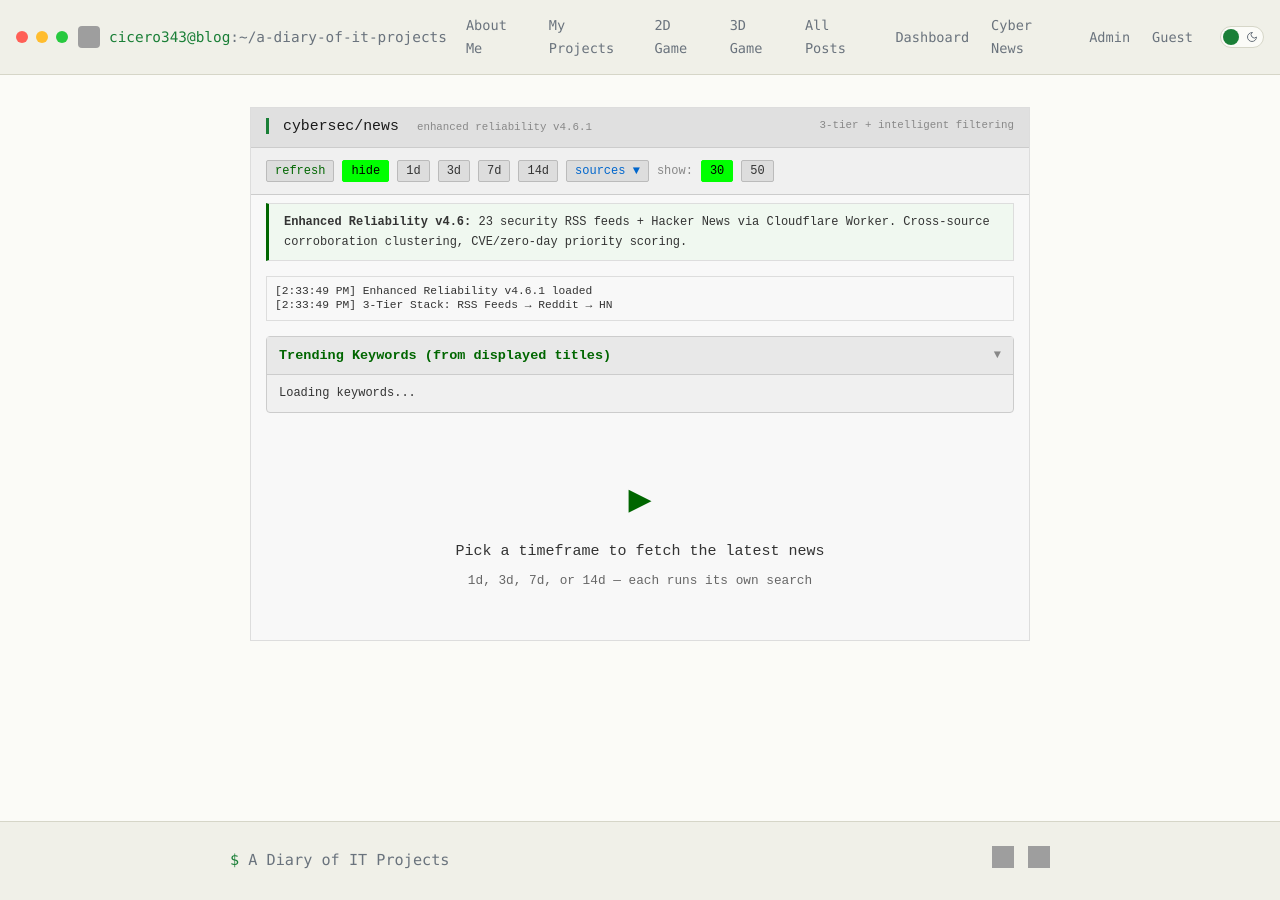
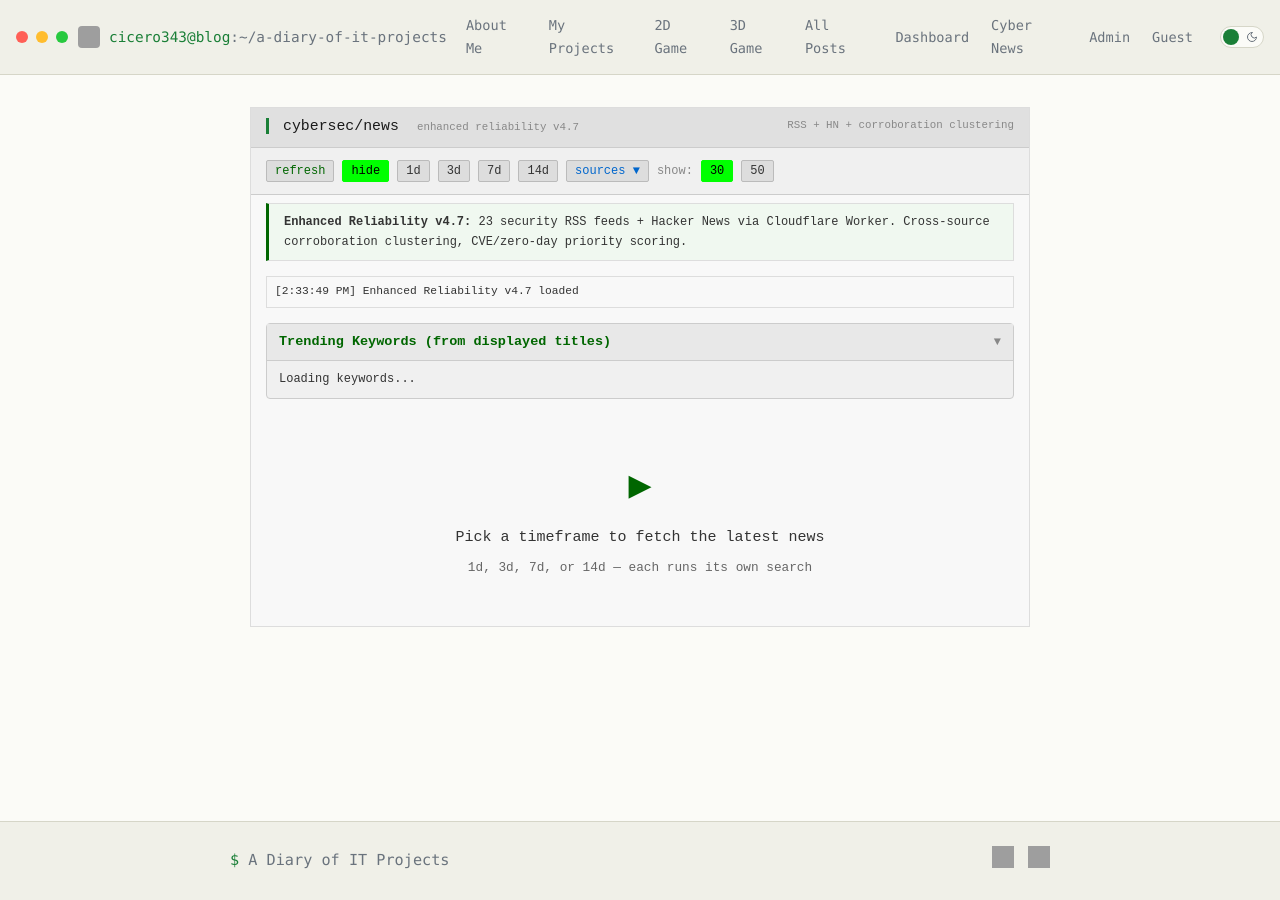
Before and after one commit to cicero343/cicero343.github.io, a Jekyll site: the page built from _pages/cybernews.md, in a window 1280 px wide. Built offline with Jekyll 4.4.1, drawn with Linux system fonts in a browser that asks for light colours; some of the changed lines change nothing that is shown; grey boxes are pictures that could not be loaded.

Commit message:
Update cybernews.md

```diff
--- a/_pages/cybernews.md
+++ b/_pages/cybernews.md
@@ -891,8 +891,8 @@
 <div class="cybernews-container">
     <div class="cybernews-header">
         <h1>cybersec/news</h1>
-        <span class="subtitle">enhanced reliability v4.6.1</span>
-        <span class="api-status">3-tier + intelligent filtering</span>
+        <span class="subtitle">enhanced reliability v4.7</span>
+        <span class="api-status">RSS + HN + corroboration clustering</span>
     </div>
 
     <div class="cybernews-controls">
@@ -926,7 +926,7 @@
     </div>
 
     <div class="info-notice">
-        <strong>Enhanced Reliability v4.6:</strong> 23 security RSS feeds + Hacker News via Cloudflare Worker. Cross-source corroboration clustering, CVE/zero-day priority scoring.
+        <strong>Enhanced Reliability v4.7:</strong> 23 security RSS feeds + Hacker News via Cloudflare Worker. Cross-source corroboration clustering, CVE/zero-day priority scoring.
     </div>
 
     <div id="source-status" class="source-status"></div>
@@ -988,7 +988,7 @@
     let extractedKeywords = {};
 
     // Per-source health for the status line (reset each fetch)
-    let sourceHealth = { rss: null, reddit: null, hn: null };
+    let sourceHealth = { rss: null, hn: null };
 
     // Progress tracking
     let totalOperations = 0;
@@ -1009,7 +1009,7 @@
     const CORROBORATION_PER_SOURCE = 12;
     const CORROBORATION_CAP = 48;
 
-    // Tier 1: Specialized RSS feeds
+    // Specialized security RSS feeds
     const rssFeeds = {
         bleeping: 'https://www.bleepingcomputer.com/feed/',
         thehackernews: 'https://thehackernews.com/feeds/posts/default',
@@ -1079,7 +1079,7 @@
         };
 
         parts.push(`<strong>sources</strong> [${mode}]:`);
-        [fmt('RSS', sourceHealth.rss), fmt('Reddit', sourceHealth.reddit), fmt('HN', sourceHealth.hn)]
+        [fmt('RSS', sourceHealth.rss), fmt('HN', sourceHealth.hn)]
             .filter(Boolean).forEach(p => parts.push(p));
 
         let html = parts.join(' &nbsp; ');
@@ -1448,7 +1448,7 @@
     async function fetchAllRSSFeeds() {
         if (!sources['rss-feeds']) { sourceHealth.rss = { disabled: true }; return []; }
 
-        log('TIER 1: Fetching RSS feeds' + (usingWorker() ? ' via Worker' : ' with enhanced proxy fallbacks'));
+        log('Fetching RSS feeds' + (usingWorker() ? ' via Worker' : ' with enhanced proxy fallbacks'));
         let allRSSStories = [];
         let feedsOk = 0;
 
@@ -1476,88 +1476,14 @@
         }
 
         sourceHealth.rss = { ok: feedsOk, total: feedEntries.length };
-        log(`TIER 1 complete: ${allRSSStories.length} stories from ${feedsOk}/${feedEntries.length} RSS feeds`);
+        log(`RSS complete: ${allRSSStories.length} stories from ${feedsOk}/${feedEntries.length} RSS feeds`);
         return allRSSStories;
-    }
-
-    async function fetchRedditViaProxy() {
-        if (!sources['reddit-proxy']) { sourceHealth.reddit = { disabled: true }; return []; }
-
-        log('TIER 2: Fetching Reddit' + (usingWorker() ? ' via Worker' : ' via proxy'));
-        const subreddits = ['cybersecurity', 'netsec'];
-        let allStories = [];
-        let subsOk = 0;
-
-        for (const sub of subreddits) {
-            const attempts = usingWorker()
-                ? [WORKER_URL]
-                : ['https://corsproxy.io/?', 'https://api.allorigins.win/get?url='];
-
-            for (const proxy of attempts) {
-                try {
-                    const target = `https://www.reddit.com/r/${sub}/hot.json?limit=25`;
-                    const url = buildFetchUrl(target, proxy);
-                    const response = await fetch(url);
-
-                    if (response.ok) {
-                        let data;
-                        if (!usingWorker() && proxy.includes('allorigins')) {
-                            const json = await response.json();
-                            data = JSON.parse(json.contents);
-                        } else {
-                            data = await response.json();
-                        }
-
-                        const posts = data.data?.children || [];
-                        const now = new Date();
-                        const cutoff = new Date(now.getTime() - (currentTimeframe * 24 * 60 * 60 * 1000));
-
-                        const stories = posts.filter(post => {
-                            const p = post.data;
-                            const createdDate = new Date(p.created_utc * 1000);
-                            return createdDate >= cutoff &&
-                                   p.url &&
-                                   !p.url.includes('reddit.com/r/') &&
-                                   p.score >= 10;
-                        }).map(post => {
-                            const p = post.data;
-                            return {
-                                objectID: `reddit_${p.id}`,
-                                title: p.title,
-                                author: `u/${p.author}`,
-                                points: p.score,
-                                num_comments: p.num_comments,
-                                created_at: new Date(p.created_utc * 1000).toISOString(),
-                                url: p.url,
-                                reddit_url: `https://reddit.com${p.permalink}`,
-                                source: 'reddit',
-                                subreddit: sub
-                            };
-                        });
-
-                        allStories = allStories.concat(stories);
-                        subsOk++;
-                        log(`Reddit r/${sub}: ${stories.length} stories`);
-                        break;
-                    }
-                } catch (error) {
-                    log(`Reddit r/${sub} failed: ${error.message}`);
-                }
-            }
-
-            incrementProgress(`Reddit r/${sub} complete`);
-            await new Promise(r => setTimeout(r, 600));
-        }
-
-        sourceHealth.reddit = { ok: subsOk, total: subreddits.length };
-        log(`TIER 2 complete: ${allStories.length} stories from ${subsOk}/${subreddits.length} subreddits`);
-        return allStories;
     }
 
     async function fetchHackerNewsSimple() {
         if (!sources.hackernews) { sourceHealth.hn = { disabled: true }; return []; }
 
-        log('TIER 3: Fetching Hacker News');
+        log('Fetching Hacker News');
         try {
             const now = new Date();
             const cutoff = new Date(now.getTime() - (currentTimeframe * 24 * 60 * 60 * 1000));
@@ -1589,7 +1515,7 @@
             }
 
             sourceHealth.hn = { ok: queriesOk, total: queries.length };
-            log(`TIER 3 complete: ${stories.length} stories from ${queriesOk}/${queries.length} HN queries`);
+            log(`HN complete: ${stories.length} stories from ${queriesOk}/${queries.length} HN queries`);
             return stories;
 
         } catch (error) {
@@ -1742,45 +1668,37 @@
         }
         debugOutput = '';
         resetProgress();
-        sourceHealth = { rss: null, reddit: null, hn: null };
-
-        log('Enhanced Reliability v4.6.1 starting...');
+        sourceHealth = { rss: null, hn: null };
+
+        log('Enhanced Reliability v4.7 starting...');
         log(`Fetch mode: ${usingWorker() ? 'Cloudflare Worker' : 'public CORS proxies'}`);
-        log(`3-Tier Stack: RSS Feeds → Reddit → HN`);
         log(`Config: ${currentTimeframe}d timeframe, ${displayPerPage} per page`);
 
         let totalOps = 0;
         if (sources['rss-feeds']) {
             totalOps += Math.ceil(Object.keys(rssFeeds).length / 4);
         }
-        if (sources['reddit-proxy']) {
-            totalOps += 2;
-        }
         if (sources.hackernews) {
             totalOps += 6;
         }
         totalOps += 5; // Processing stages + keyword extraction
 
-        initializeProgress(totalOps, 'Initializing 3-tier system...');
-
-        contentDiv.innerHTML = '<div class="loading"><div style="animation: spin 1s linear infinite;">3-tier reliability system loading...</div></div>';
+        initializeProgress(totalOps, 'Initializing...');
+
+        contentDiv.innerHTML = '<div class="loading"><div style="animation: spin 1s linear infinite;">fetching latest news...</div></div>';
 
         try {
             let all = [];
 
-            // Await each tier directly. The per-feed/per-request timeouts already
-            // bound the work; no outer race that could discard late successes.
+            // Await each source directly. Per-feed/per-request timeouts bound the work;
+            // no outer race that could discard late successes.
             const rssStories = await fetchAllRSSFeeds();
             all = all.concat(rssStories);
-            log(`TIER 1 summary: ${rssStories.length} stories`);
-
-            const reddit = await fetchRedditViaProxy();
-            all = all.concat(reddit);
-            log(`TIER 2 summary: ${reddit.length} stories`);
+            log(`RSS summary: ${rssStories.length} stories`);
 
             const hn = await fetchHackerNewsSimple();
             all = all.concat(hn);
-            log(`TIER 3 summary: ${hn.length} stories`);
+            log(`HN summary: ${hn.length} stories`);
 
             updateSourceStatus();
 
@@ -1827,7 +1745,6 @@
 
                     if (story.source === 'rss') sourceMultiplier = 1.8;
                     else if (story.source === 'hackernews') sourceMultiplier = 1.3;
-                    else if (story.source === 'reddit') sourceMultiplier = 1.1;
 
                     const title = story.title?.toLowerCase() || '';
                     const desc = story.description?.toLowerCase() || '';
@@ -2093,8 +2010,7 @@
     });
 
     window.addEventListener('load', () => {
-        log('Enhanced Reliability v4.6.1 loaded');
-        log('3-Tier Stack: RSS Feeds → Reddit → HN');
+        log('Enhanced Reliability v4.7 loaded');
         // Option 1: no auto-fetch — user picks a timeframe to trigger the first fetch.
         updateButtons();
     });
```
